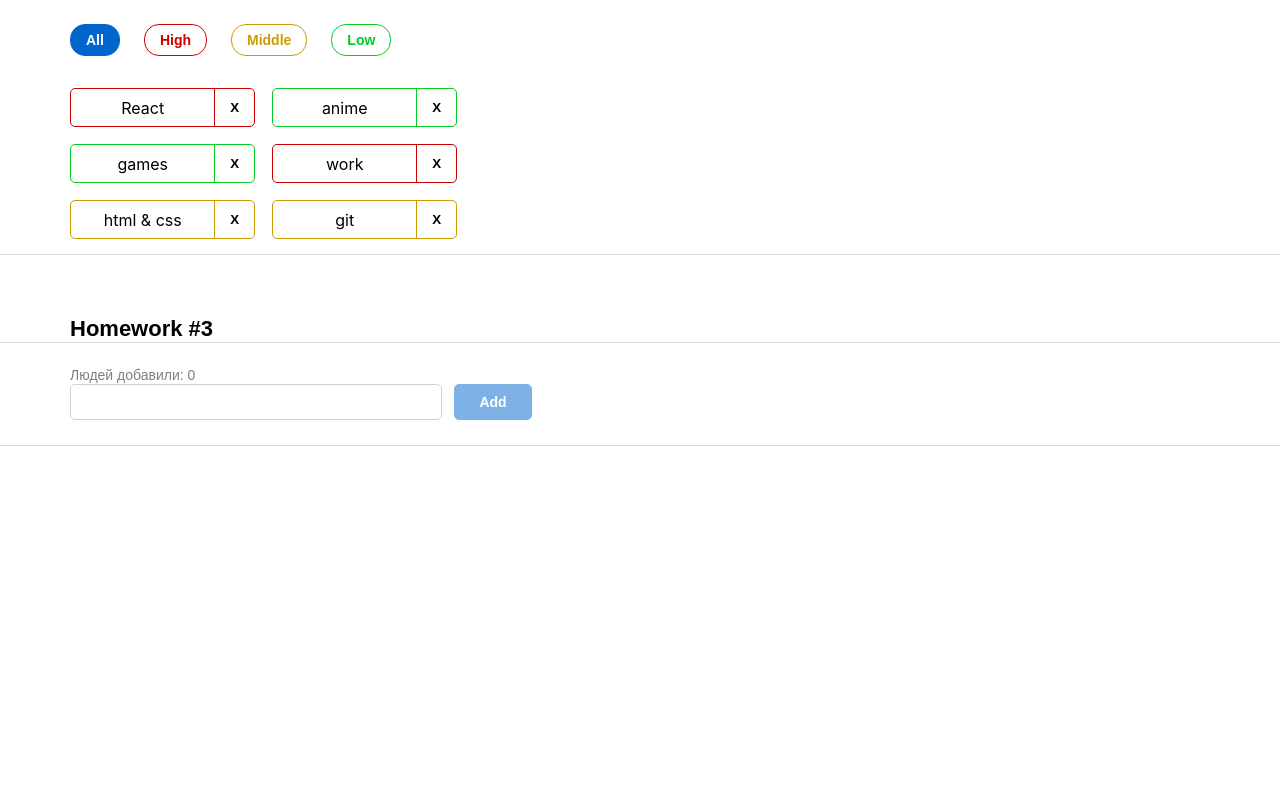
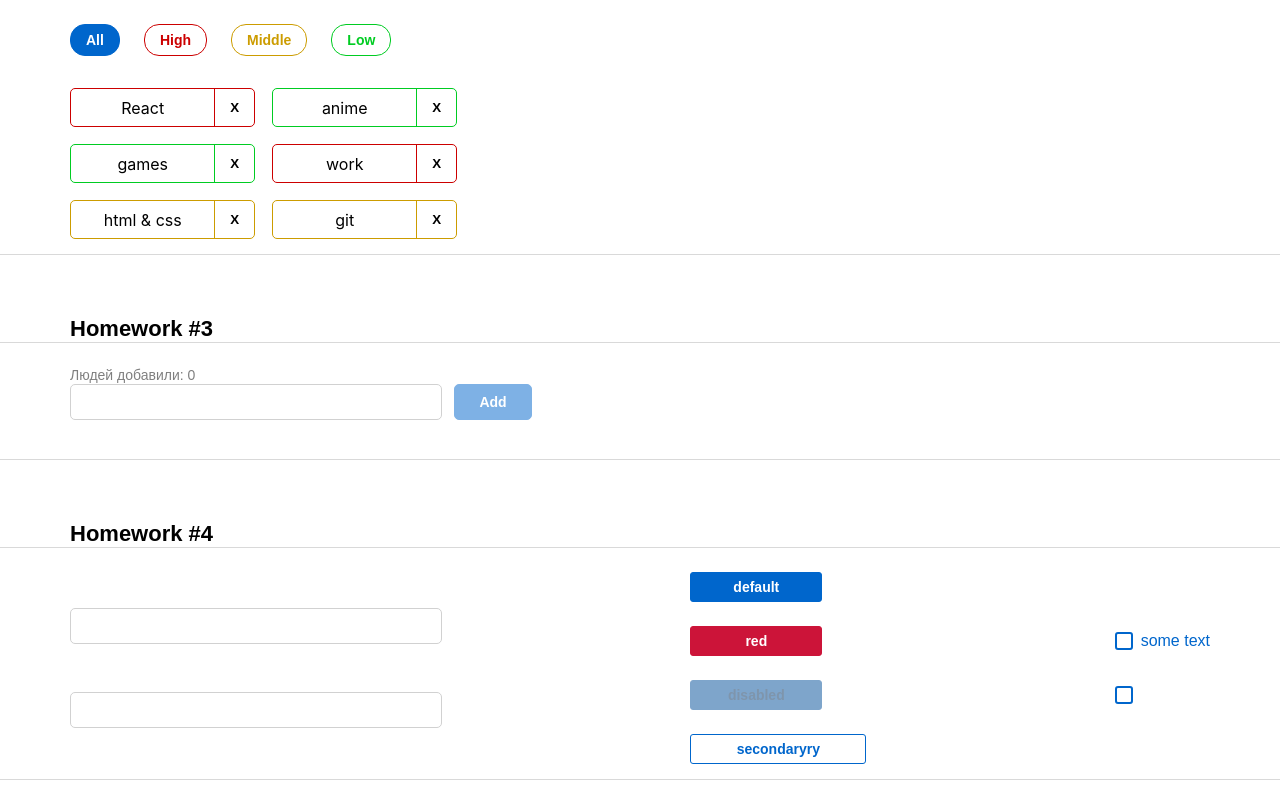
Before and after one commit to alexkarunny/react_homework, a React (Create React App) app: page / in a window 1280 px wide. Shown: the part 358-1158 px from the top of the page. Before the commit the page ends 824 px from the top, so only its background shows below. Built offline with nearby package versions, Linux system fonts and the light colour scheme.

Commit message:
04_superInputs

```diff
--- a/src/s1-main/App.tsx
+++ b/src/s1-main/App.tsx
@@ -3,6 +3,7 @@
 import HW1 from '../s2-homeworks/hw01/HW1'
 import HW2 from '../s2-homeworks/hw02/HW2';
 import HW3 from '../s2-homeworks/hw03/HW3';
+import HW4 from '../s2-homeworks/hw04/HW4';
 
 function App() {
     return (
@@ -11,7 +12,7 @@
             {/*раскомментировать по ходу выполнения*/}
             <HW2/>
             <HW3/>
-            {/*<HW4/>*/}
+            <HW4/>
 
             {/*при выполнении дз 5 и более - закомментировать здесь дз 1-4, так как они есть внутри дз 5*/}
             {/*<HW5/>*/}
--- a/src/s2-homeworks/hw03/Greeting.module.css
+++ b/src/s2-homeworks/hw03/Greeting.module.css
@@ -3,6 +3,7 @@
 
 .inputAndButtonContainer {
     display: grid;
+    height: 50px;
     margin-bottom: 10px;
     grid-template-columns: 372px 78px;
     gap: 12px;
--- a/src/s2-homeworks/hw04/Stand.tsx
+++ b/src/s2-homeworks/hw04/Stand.tsx
@@ -69,7 +69,7 @@
                         id={'hw4-super-button-secondary'}
                         xType={'secondary'}
                     >
-                        secondary
+                        secondaryry
                     </SuperButton>
                 </div>
             </div>
--- a/src/s2-homeworks/hw04/common/c1-SuperInputText/SuperInputText.module.css
+++ b/src/s2-homeworks/hw04/common/c1-SuperInputText/SuperInputText.module.css
@@ -1,20 +1,36 @@
 .input:focus {
+    outline: none;
+    border: 1px solid rgba(0,0,0,0.5);
 }
 
 .input {
+    width: 372px;
+    height: 36px;
+    border: 1px solid rgba(209, 209, 209, 1);
+    border-radius: 5px;
 }
 
 .inputWrapper {
+    position: relative;
 }
 
 .superInput {
 }
 
 .errorInput {
+    outline: none;
+    border: 1px solid #CC1439;
 }
 
 .errorInput:focus {
+    outline: none;
+    border: 1px solid #CC1439;
 }
 
 .error {
+    color: #CC1439;
+    font: normal 400 14px/17px 'Montserrat', sans-serif;
+    position: absolute;
+    left: 0;
+    top: -15px;
 }
--- a/src/s2-homeworks/hw04/common/c2-SuperButton/SuperButton.module.css
+++ b/src/s2-homeworks/hw04/common/c2-SuperButton/SuperButton.module.css
@@ -1,36 +1,79 @@
 .button {
+    border-radius: 3px;
+    outline: none;
+    width: 132px;
+    height: 30px;
 }
 
 .disabled {
+    border: 1px solid #004D99;
+    background: #004D99;
+    opacity: 0.5;
+    color: #002E5C;
+    font: normal 600 14px/20px 'Montserrat', sans-serif;
 }
 
 .secondary {
+    width: 176px;
+    outline: none;
+    border: 1px solid #0066CC;
+    background: #fff;
+    border-radius: 3px;
+    color: #0066CC;
+    font: normal 600 14px/20px 'Montserrat', sans-serif;
 }
 
 .default {
+    outline: none;
+    border: 1px solid #0066CC;
+    background: #0066CC;
+    border-radius: 3px;
+    color: #fff;
+    font: normal 600 14px/20px 'Montserrat', sans-serif;
 }
 
 .red {
+    outline: none;
+    border: 1px solid #CC1439;
+    background: #CC1439;
+    border-radius: 3px;
+    color: #fff;
+    font: normal 600 14px/20px 'Montserrat', sans-serif;
 }
 
 .default:hover {
+    background: #0080FF;
 }
 
 .red:hover {
+    background: #FF1A47;
 }
 
 .secondary:hover {
+    background: #E5F0FA;
 }
 
 
 .default:active {
+    background: #0059B2;
+;
 }
 
 .secondary:active {
+    background: #C9E5FF;
+
 }
 
 .red:active {
+    background: #B21232;
 }
 
 .button:disabled {
+    border-radius: 3px;
+    border: 1px solid #004D99;
+    background: #004D99;
+    opacity: 0.5;
+    color: #002E5C;
+    font: normal 600 14px/20px 'Montserrat', sans-serif;
+
 }
--- a/src/s2-homeworks/hw04/common/c2-SuperButton/SuperButton.tsx
+++ b/src/s2-homeworks/hw04/common/c2-SuperButton/SuperButton.tsx
@@ -18,10 +18,9 @@
     }
 ) => {
     const finalClassName = s.button
-        // + (disabled
-        //         ? ...
-        //         : xType === 'red'
-        //             ? ...
+        + (disabled ? ' ' + s.disabled :
+            xType === 'red' ? ' ' + s.red :
+            xType === 'secondary' ? ' ' + s.secondary : ' ' + s.default)
         + (className ? ' ' + className : '') // задачка на смешивание классов
 
     return (
--- a/src/s2-homeworks/hw04/common/c3-SuperCheckbox/SuperCheckbox.tsx
+++ b/src/s2-homeworks/hw04/common/c3-SuperCheckbox/SuperCheckbox.tsx
@@ -27,8 +27,8 @@
     }
 ) => {
     const onChangeCallback = (e: ChangeEvent<HTMLInputElement>) => {
-        // задачка на написание онченджа
-
+        console.log(e.currentTarget.checked)
+        if(onChangeChecked) onChangeChecked(e.currentTarget.checked)
     }
 
     const finalInputClassName = s.checkbox
```
